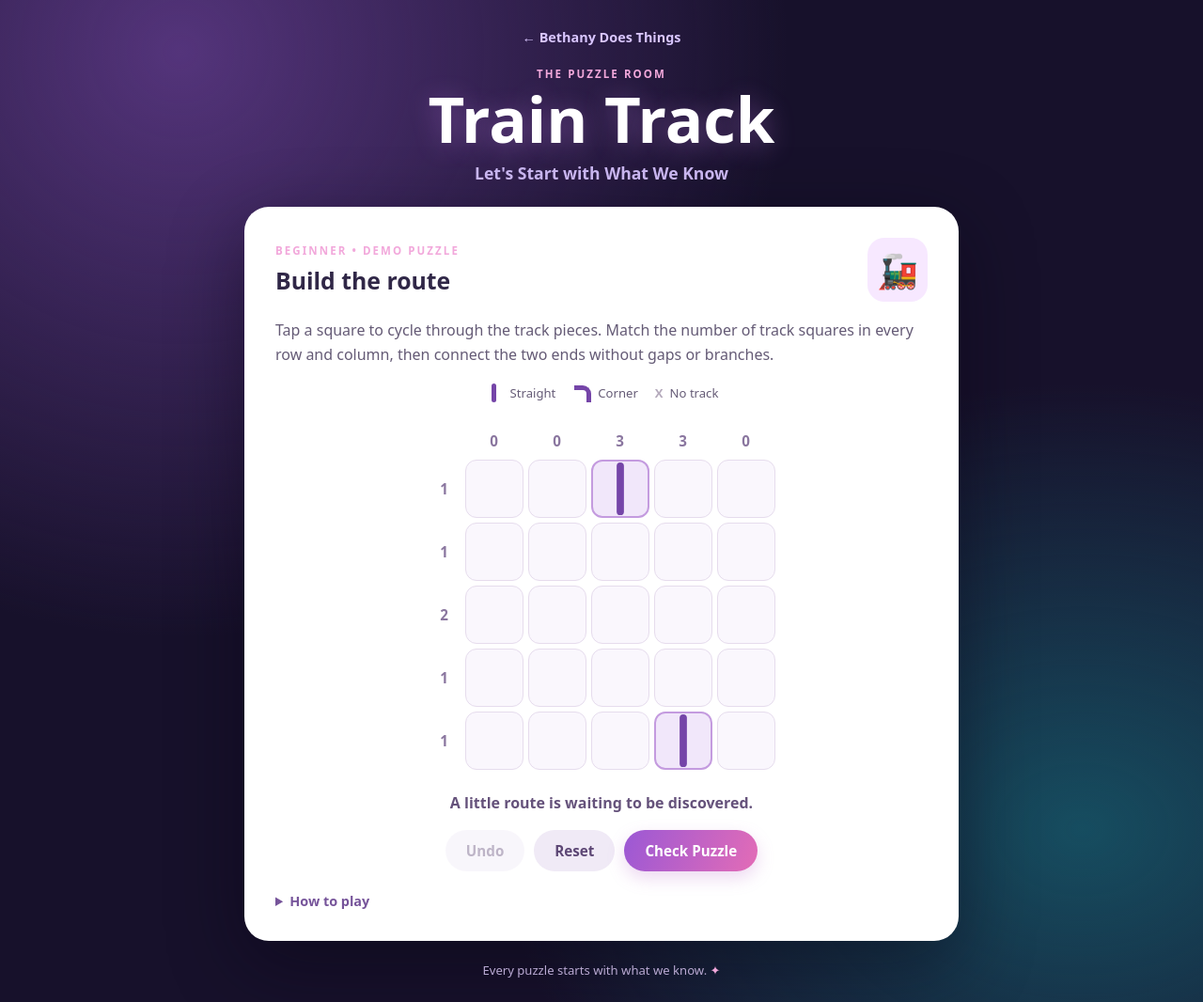
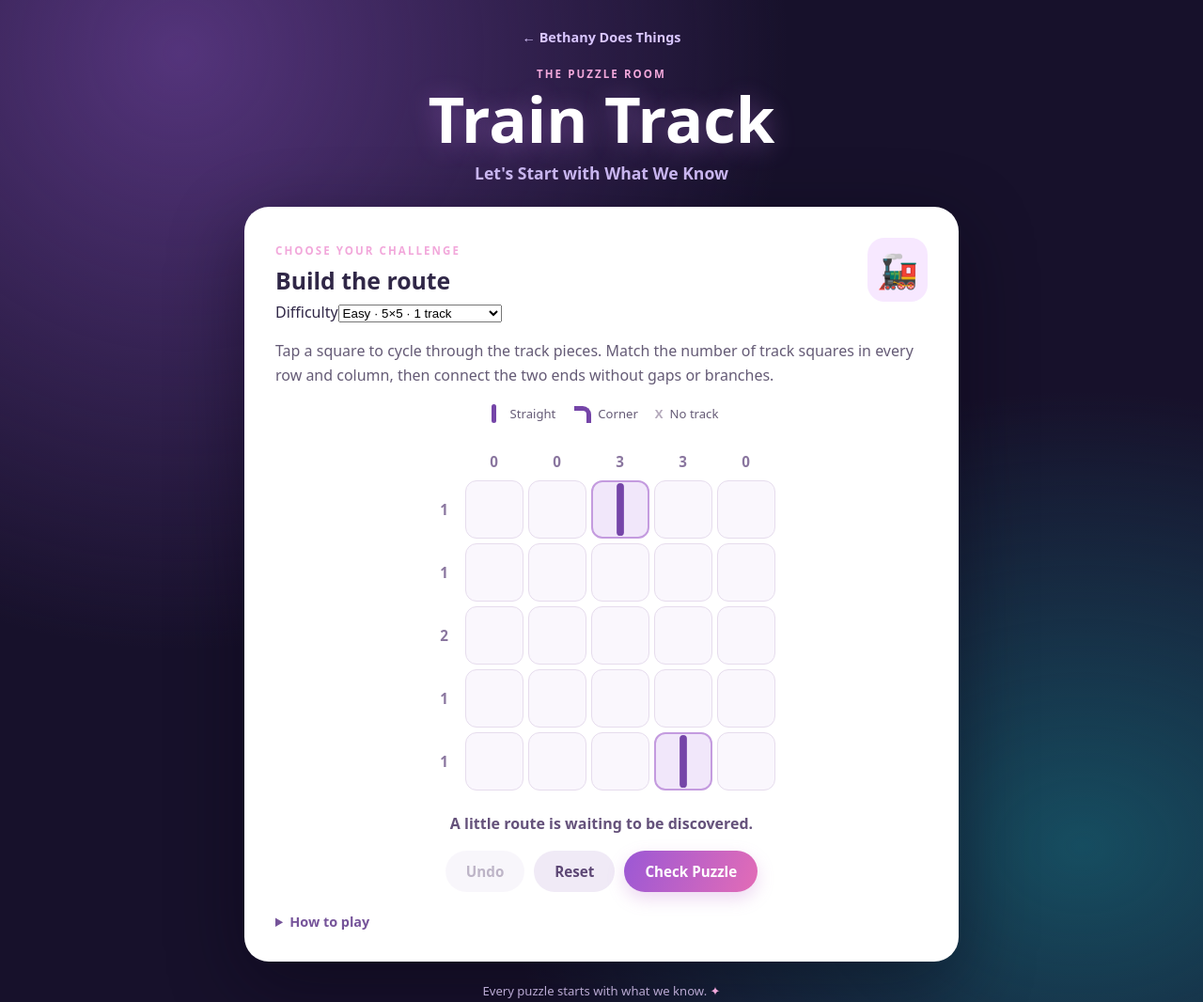
Before and after one commit to BethanyDoesThings/bethany-does-things, a plain HTML site: page public/games/train-track/index.html in a window 1280 px wide. Shown: the top 1066 px of the page at 94% size. Drawn offline with Linux system fonts and the light colour scheme.

Commit message:
Add Easy Normal and Difficult Train Track modes

```diff
--- a/public/games/train-track/index.html
+++ b/public/games/train-track/index.html
@@ -19,9 +19,10 @@
     </header>
     <section class="game-panel" aria-labelledby="instructions-title">
       <div class="panel-heading">
-        <div><p class="eyebrow">BEGINNER • DEMO PUZZLE</p><h2 id="instructions-title">Build the route</h2></div>
+        <div><p class="eyebrow">CHOOSE YOUR CHALLENGE</p><h2 id="instructions-title">Build the route</h2></div>
         <span class="train-mark" aria-hidden="true">🚂</span>
       </div>
+      <div class="difficulty-picker"><label for="difficulty-select">Difficulty</label><select id="difficulty-select"><option value="easy">Easy · 5×5 · 1 track</option><option value="normal">Normal · 8×8 · 3 tracks</option><option value="difficult">Difficult · 10×10 · 5 tracks</option></select></div>
       <p class="instructions">Tap a square to cycle through the track pieces. Match the number of track squares in every row and column, then connect the two ends without gaps or branches.</p>
       <div class="legend" aria-label="Track piece key">
         <span><i class="legend-piece straight-v"></i> Straight</span>
```
